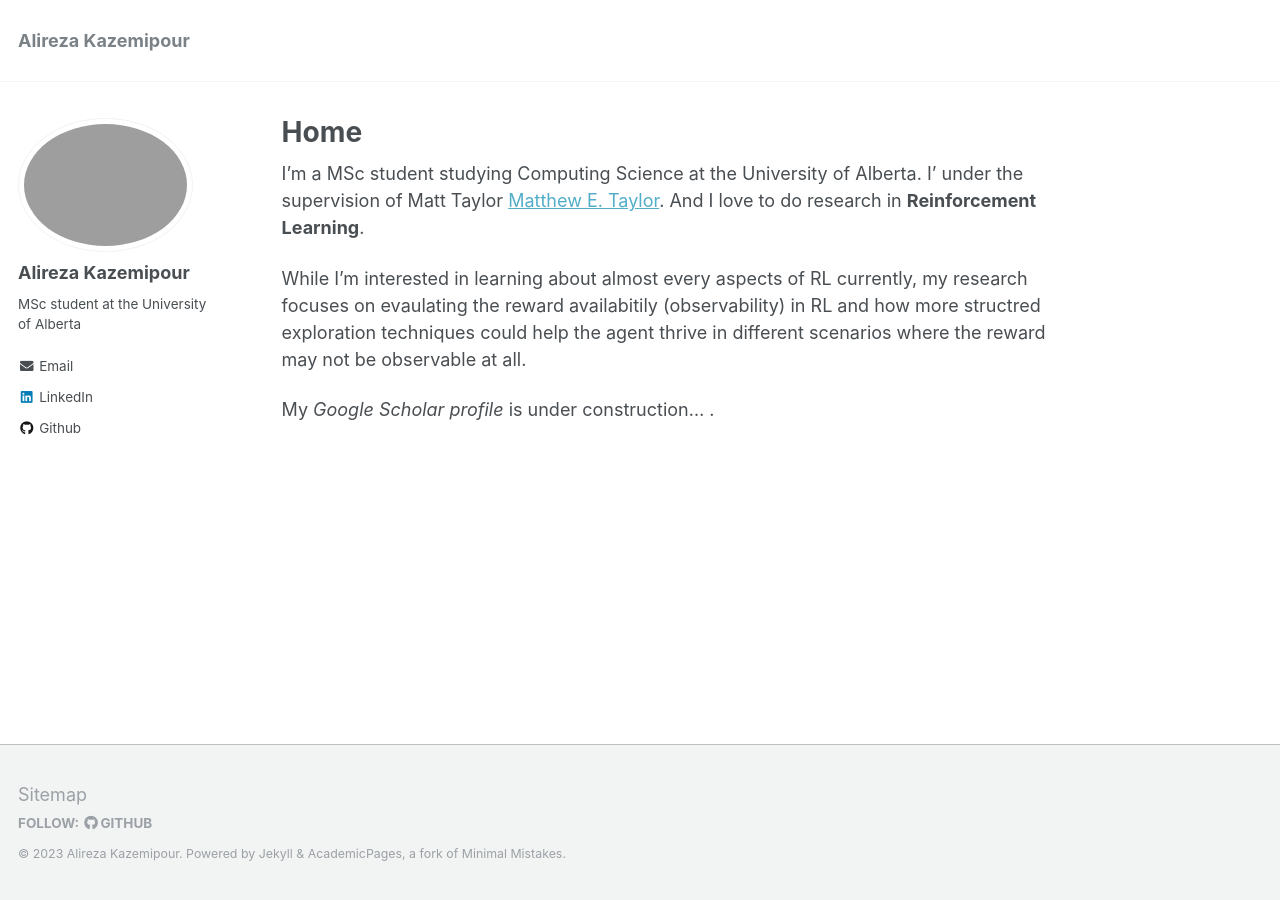
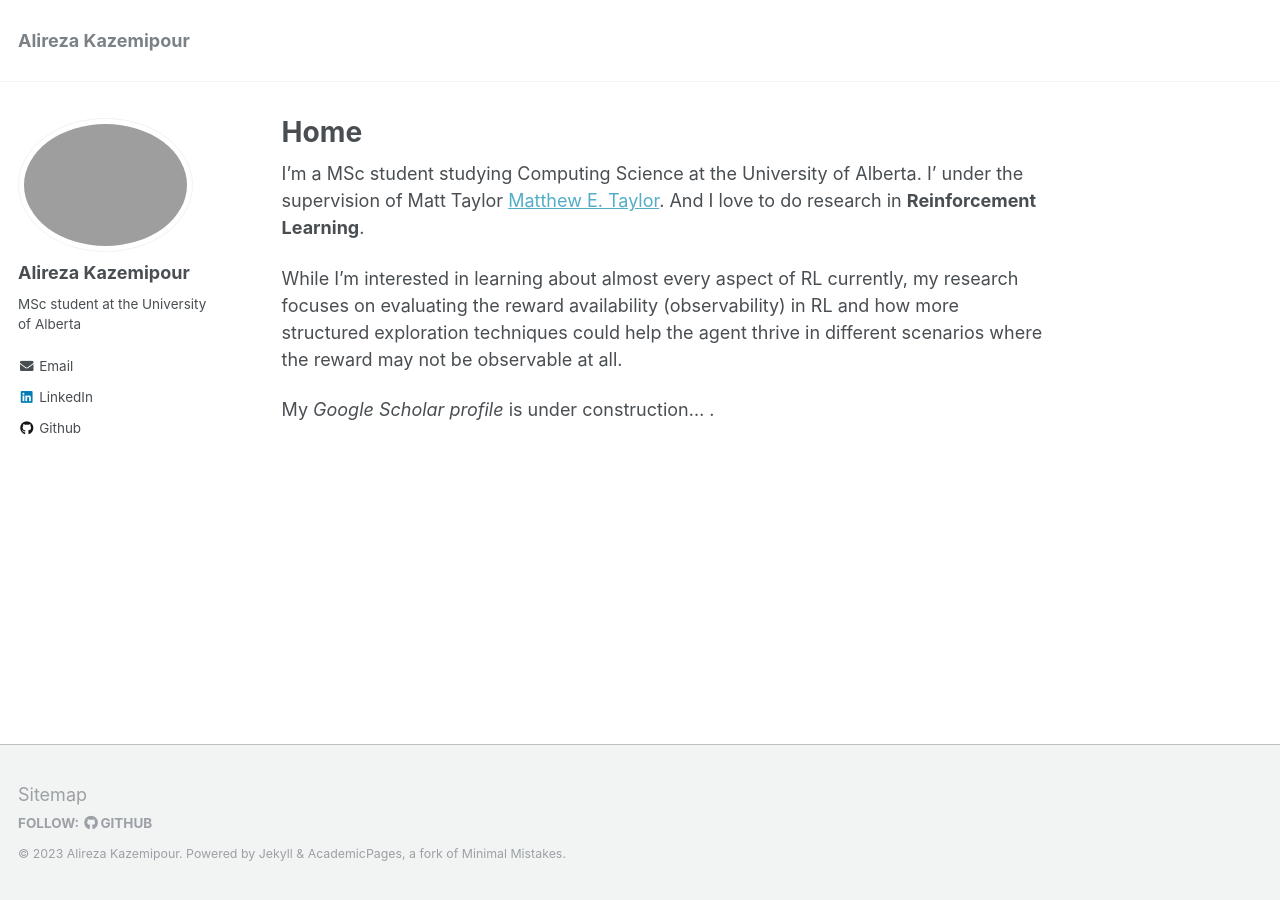
Before and after one commit to alirezakazemipour/alirezakazemipour.github.io, a Jekyll site: the page built from _pages/home.md, in a window 1280 px wide. Built offline with Jekyll 4.4.1, drawn with Linux system fonts in a browser that asks for light colours.

Commit message:
Correct missplelling

```diff
--- a/_pages/home.md
+++ b/_pages/home.md
@@ -12,6 +12,6 @@ I'm a MSc student studying Computing Science at the University of Alberta. I' un
 [Matthew E. Taylor](https://drmatttaylor.net/).
 And I love to do research in **Reinforcement Learning**.
 
-While I'm interested in learning about almost every aspects of RL currently, my research focuses on evaulating the reward availabitily (observability) in RL and how more structred exploration techniques could help the agent thrive in different scenarios where the reward may not be observable at all.
+While I'm interested in learning about almost every aspect of RL currently, my research focuses on evaluating the reward availability (observability) in RL and how more structured exploration techniques could help the agent thrive in different scenarios where the reward may not be observable at all.
 
 My _Google Scholar profile_ is under construction... .
```
